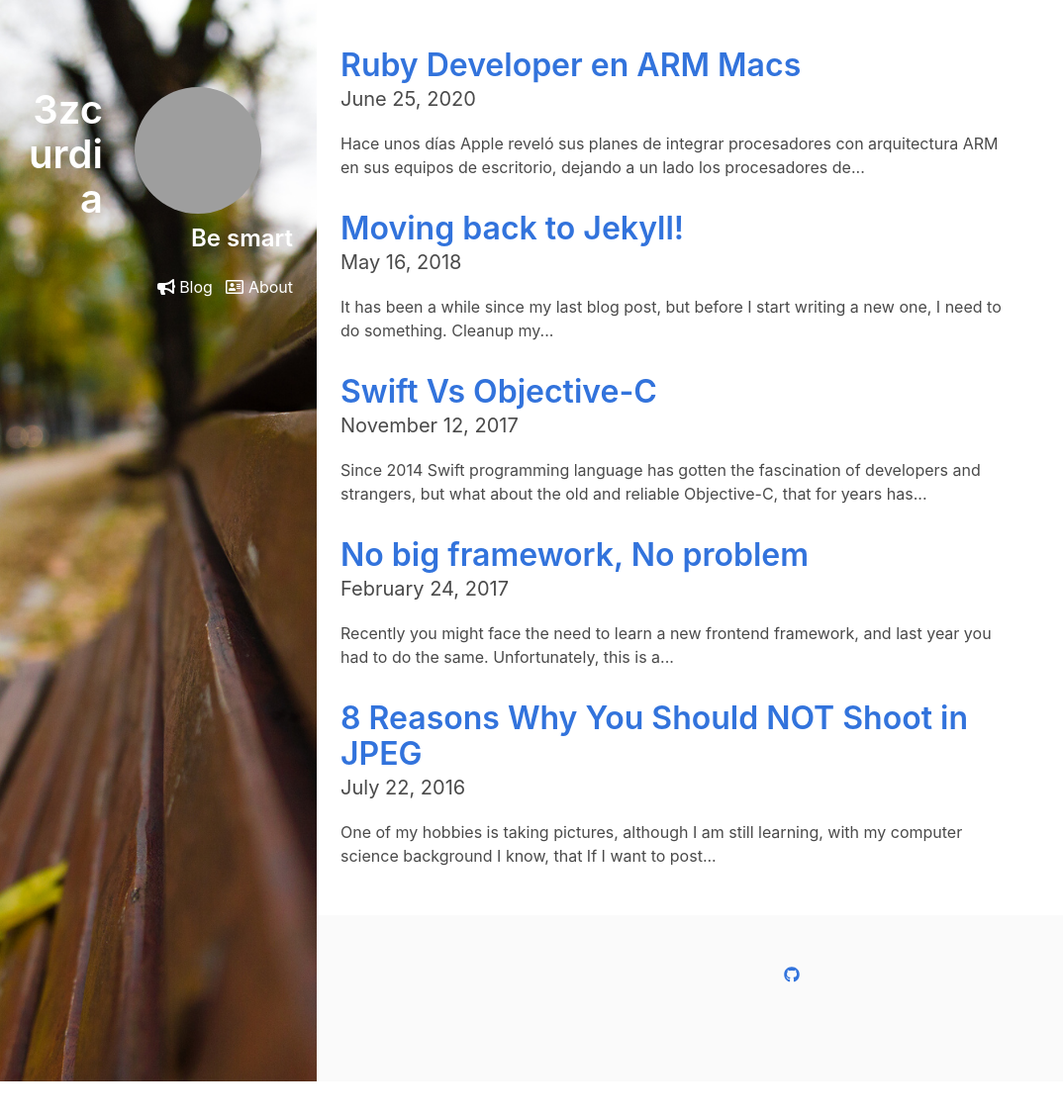
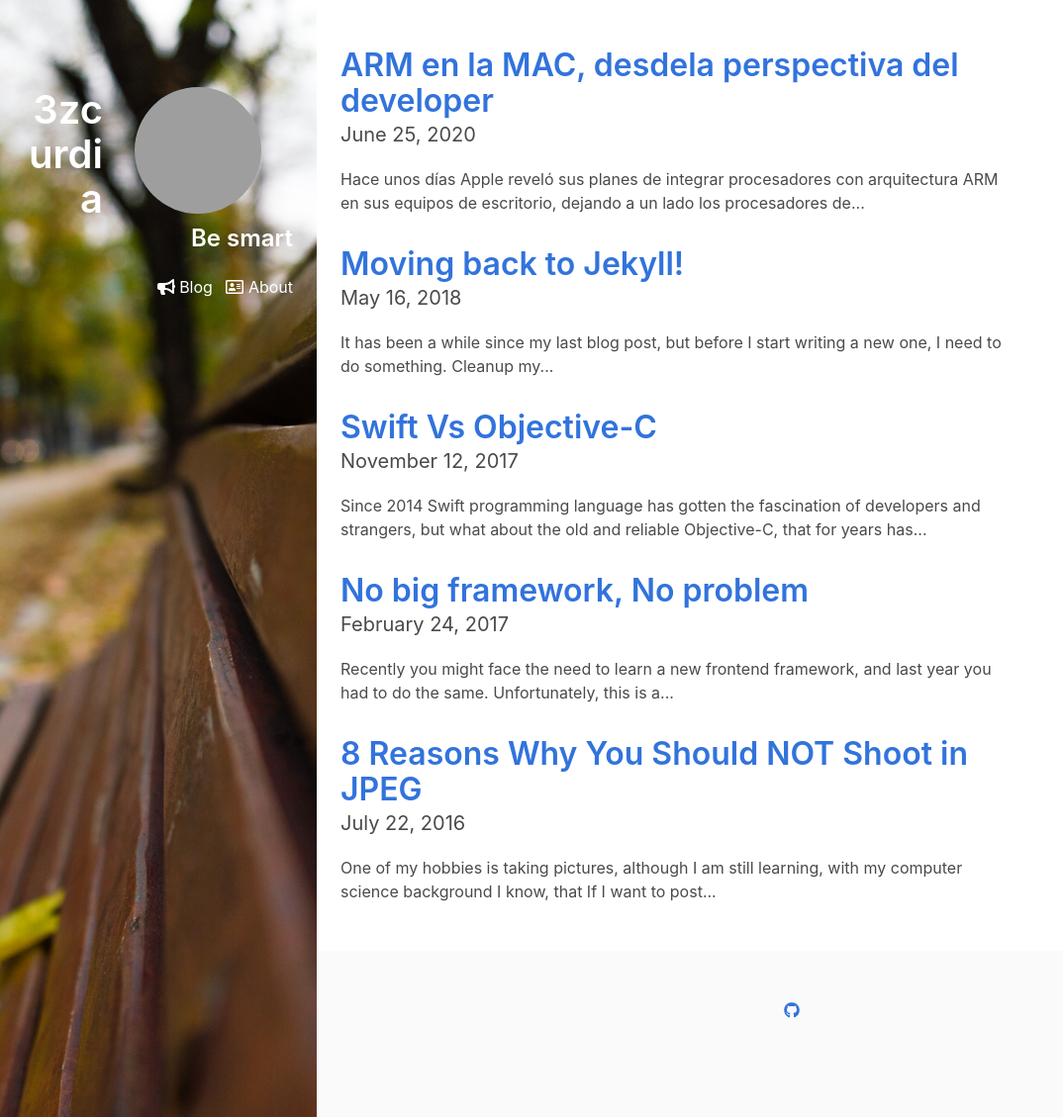
Before and after one commit to 3zcurdia/3zcurdia.github.io, a Jekyll site: the page built from index.md, in a window 1280 px wide. Shown: the whole page at 99% size, without its empty margins (0-1074 px from the left). Built offline with Jekyll 4.4.1, drawn with Linux system fonts in a browser that asks for light colours; nearby versions of some CDN libraries; before the commit the page ends 1093 px from its top, so only the background shows below that; grey boxes are pictures that could not be loaded.

Commit message:
Typo fix (#12)

```diff
--- a/_posts/2020-06-25-arm-en-macs-ruby.md
+++ b/_posts/2020-06-25-arm-en-macs-ruby.md
@@ -1,7 +1,7 @@
 ---
 layout: posts
-title: Ruby Developer en ARM Macs
-description: ARM-Based desktop desde la perspectiva del developer
+title: ARM en la MAC, desdela perspectiva del developer
+description: ¿ARM-Based afectara los desarrollo de software?
 ---
 
 Hace unos días Apple reveló sus planes de integrar procesadores con arquitectura ARM en sus equipos de escritorio, dejando a un lado los procesadores de Intel con  x86. Pero ¿qué significa esto para nosotros los developers?.
@@ -20,10 +20,14 @@
 
 Sin embargo, no todo el codigo que producimos viene de nuestras manos. Muchas veces dependemos de el trabajo de otros, que a su vez depdenden de otros y así sucesivamente. Esta práctica del software libre nos ha facilitado la vida y gracias a ella hemos evitado reinventar la rueda en cada proyecto. Sin embargo, es posible que tengamos dependencias que estén atadas a cierta arquitectura, y esto puede estar pasando sin que nos demos cuenta.
 Para evitarlo tenemos que probar nuestro código en distintas plataformas. La opción más accesible sería probar nuestro proyecto de producción en una RaspberryPI o BeagleBone. Tal vez nuestro software require mucho más poder de procesamiento, pero por lo menos sabremos si en un futuro cercano nuestra dependencias funcionan, o si necesitamos hacer ajustes.
-Pero funciona en mi local
+
+## Pero funciona en mi local
+
 Para aquellos que estan familizazados con esta frase, "Brace yourself" porque si eres backend developer, es posible que lo digamos aun mas amenudo de lo que estamos acostumbramos. Ya que la diferencia en el set de instrucciones de nuestros ambientes de desarrollo con nuestros ambientes de producción será considerable. Aunque si hacemos la transición bien, los problemas en ambientes de desarrollo podrían ser molestos pero manejables.
 Afortunadamente, el desarrollo movil se vería beneficiado ya que las applicaciones estarían desarrolladas en ambientes muy cercanos a los dispositivos móviles. Tanto el emulador de Android y el simulador de iOS tendrían una ventaja significativa.
-¿ARM en el server?
+
+## ¿ARM en el server?
+
 Actualmente en el backend nuestros proyectos funcionan en la nube ya sea de Amazon, Google, u otro. Y si bien, el mercado de centros de datos esta enteramente dominado por Intel, esto no quiere decir que estas compañias de servicios en la nube no esten buscando alternativas con un mejor costo beneficio. En términos económicos reducir costos de energía y refrigeración pueden tener un gran impacto en las utilizades de estas compañias. Ya que alimentar y mantener a una temperatura de operación óptima estas instalaciones es realmente costoso. Por lo que en un futuro cercano sea más común ver opciones "eco-frendly" en el backend, sin la necesidad de sacrificar performance.
 En conclusión ARM es una tecnología con mas de 30 años en el mercado, que en la ultima década se ha incrustado en diversas industrias. Y gracias a su eficiencia térmica y consumo de energía, es muy atractiva para un futuro donde la eficiencia está por encima del performance en bruto. Y no debe  tomarnos por sorpresa este cambio tecnológico, porque nos guste o no Apple, lidera las tendencias en el mercado.
 
```
